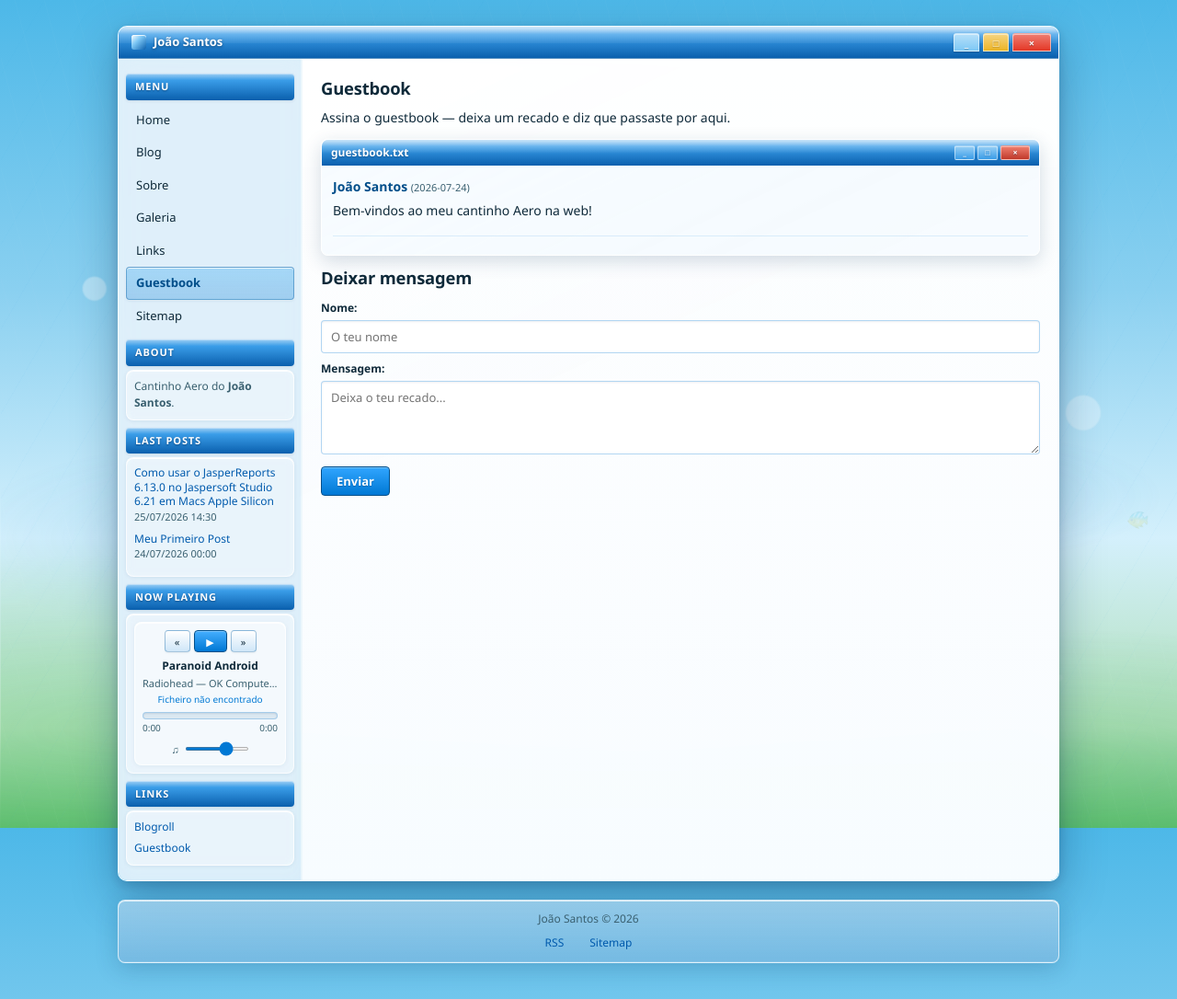
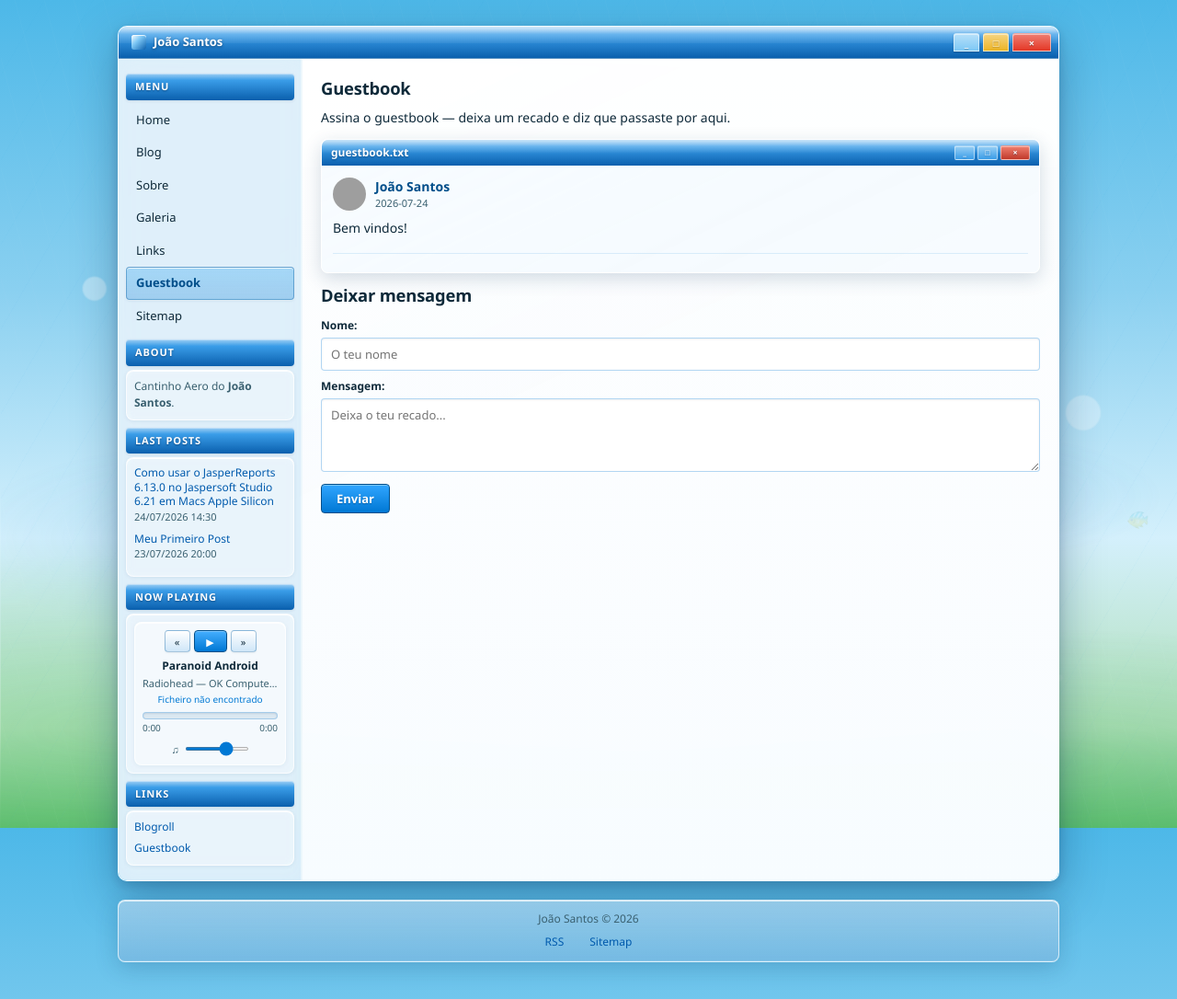
Before and after one commit to joaosantosg/personal-blog, a Jekyll site: the page built from pages/guestbook.md, in a window 1280 px wide. Shown: the whole page at 92% size. Built offline with Jekyll 4.4.1, drawn with Linux system fonts in a browser that asks for light colours; grey boxes are pictures that could not be loaded.

Commit message:
guestbook update

```diff
--- a/_data/guestbook.yml
+++ b/_data/guestbook.yml
@@ -1,3 +1,4 @@
 - name: "João Santos"
   date: "2026-07-24"
-  message: "Bem-vindos ao meu cantinho Aero na web!"
+  message: "Bem vindos!"
+  github: "joaosantosg"
--- a/_posts/2026-07-23-primeiro-post.md
+++ b/_posts/2026-07-23-primeiro-post.md
@@ -1,7 +1,7 @@
 ---
 layout: post
 title: "Meu Primeiro Post"
-date: 2026-07-24
+date: 2026-07-23 20:00
 categories: [geral]
 tags: [aero, inicio, blog]
 author: João Santos
--- a/_posts/2026-07-24-jasper-reports.md
+++ b/_posts/2026-07-24-jasper-reports.md
@@ -1,7 +1,7 @@
 ---
 layout: post
 title: "Como usar o JasperReports 6.13.0 no Jaspersoft Studio 6.21 em Macs Apple Silicon"
-date: 2026-07-25 14:30
+date: 2026-07-24 14:30
 categories: [dev, jasper]
 tags: [jasper, java, mac, apple-silicon]
 author: João Santos
--- a/_sass/_components.scss
+++ b/_sass/_components.scss
@@ -529,6 +529,17 @@
   padding-bottom: $aero-space-sm;
   border-bottom: 1px solid rgba(0, 120, 212, 0.12);
 
+  &__header {
+    display: flex;
+    align-items: center;
+    gap: 10px;
+  }
+
+  &__avatar {
+    border-radius: 50%;
+    flex-shrink: 0;
+  }
+
   &__name {
     font-weight: 600;
     color: $aero-primary-deep;
@@ -537,10 +548,11 @@
   &__date {
     font-size: 11px;
     color: $aero-text-dim;
+    display: block;
   }
 
   &__text {
-    margin-top: 4px;
+    margin-top: 6px;
   }
 }
 
--- a/pages/guestbook.md
+++ b/pages/guestbook.md
@@ -16,8 +16,15 @@ permalink: /guestbook/
   <div class="aero-window__body">
     {% for entry in site.data.guestbook reversed %}
       <div class="guestbook-msg">
-        <span class="guestbook-msg__name">{{ entry.name }}</span>
-        <span class="guestbook-msg__date"> ({{ entry.date }})</span>
+        <div class="guestbook-msg__header">
+          {% if entry.github %}
+            <img src="https://github.com/{{ entry.github }}.png?size=40" alt="{{ entry.name }}" class="guestbook-msg__avatar" width="36" height="36">
+          {% endif %}
+          <div>
+            <span class="guestbook-msg__name">{{ entry.name }}</span>
+            <span class="guestbook-msg__date">{{ entry.date }}</span>
+          </div>
+        </div>
         <p class="guestbook-msg__text">{{ entry.message }}</p>
       </div>
     {% endfor %}
```
Also changed, not shown: .github/workflows/guestbook.yml.
